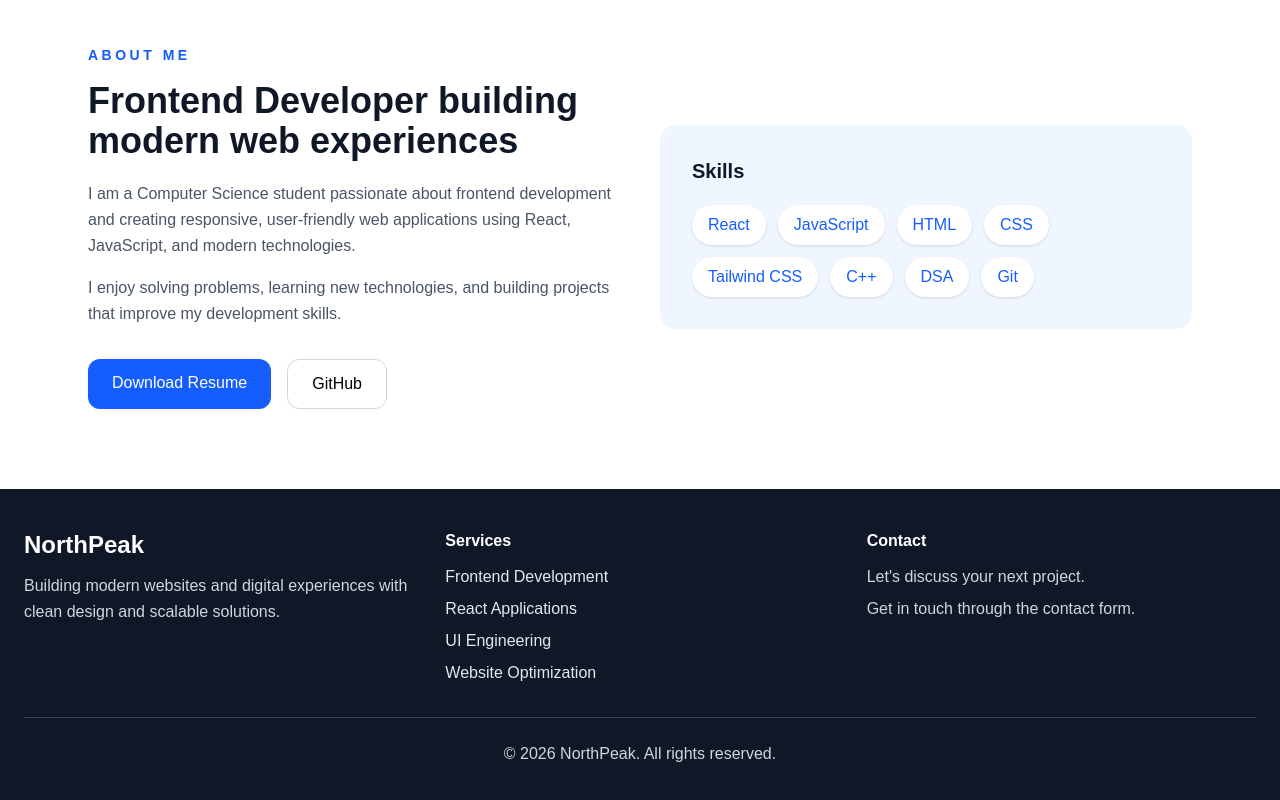
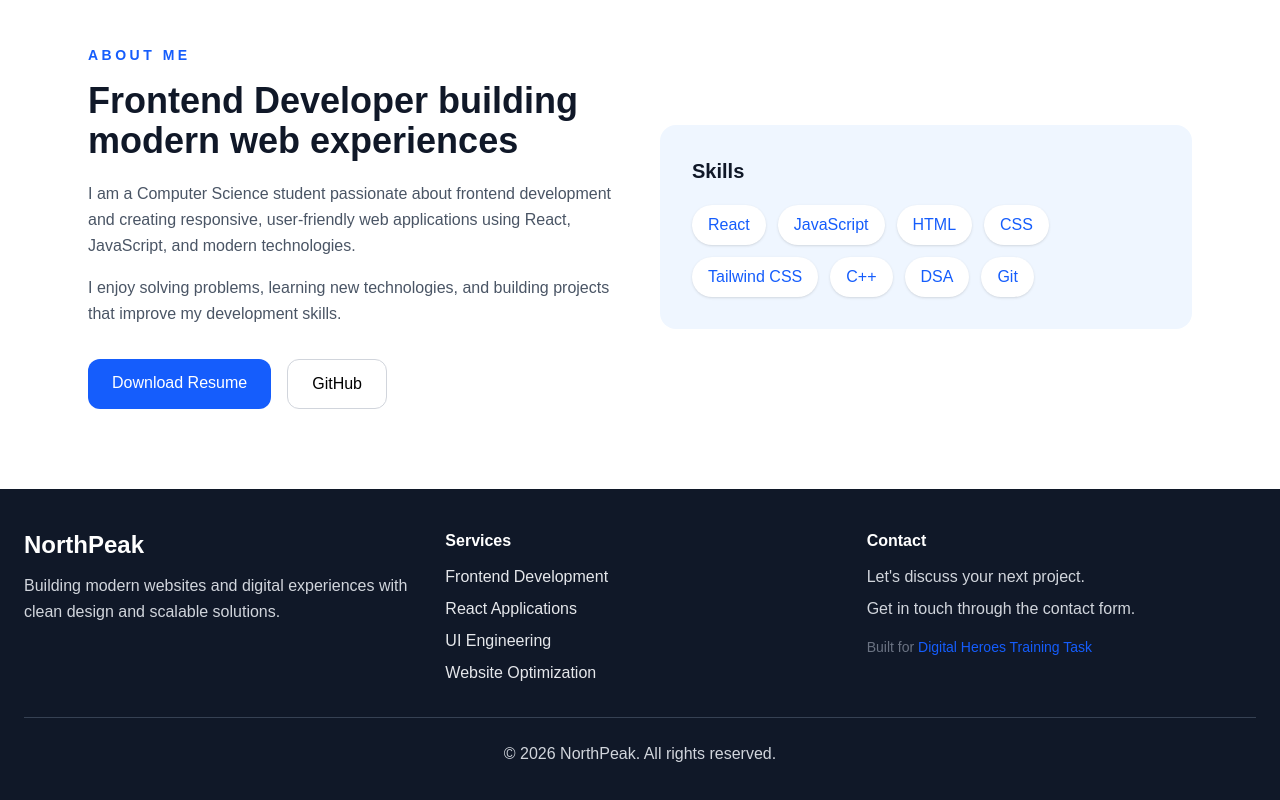
Before and after one commit to shrishtykumari0402/northpeak-digital, a React (Vite) app: page / in a window 1280 px wide. Shown: the part 4854-5654 px from the top of the page. Built offline with nearby package versions, Linux system fonts and the light colour scheme.

Commit message:
Updated footer section

```diff
--- a/src/components/Footer.jsx
+++ b/src/components/Footer.jsx
@@ -125,7 +125,16 @@ function Footer() {
               Get in touch through the contact form.
             </p>
 
-
+            <p className="text-sm text-gray-500 mt-4">
+  Built for{" "}
+  <a
+    href="https://digitalheroesco.com"
+    target="_blank"
+    className="text-blue-600 hover:underline"
+  >
+    Digital Heroes Training Task
+  </a>
+</p>
           </div>
 
 
```
